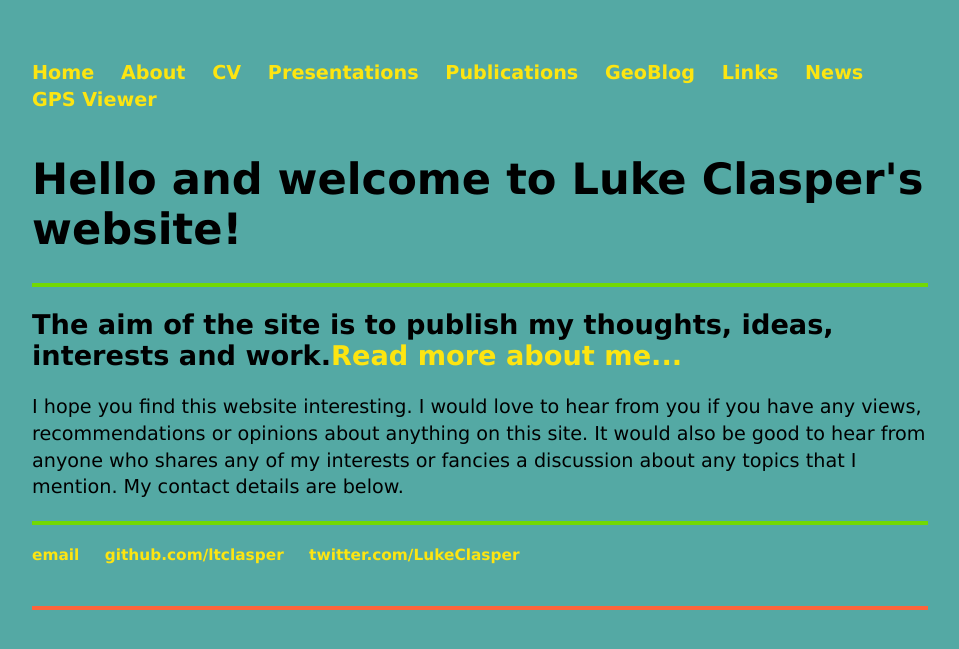
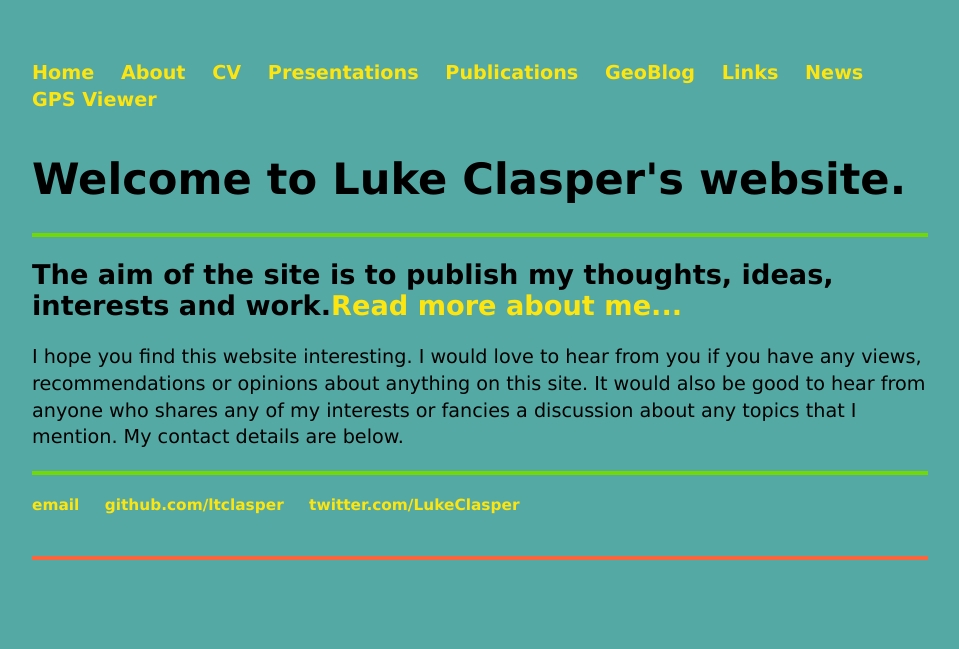
Before and after one commit to ltclasper/ltclasper.github.io, a Jekyll site: the page built from index.html, in a window 1280 px wide. Shown: the top 649 px of the page, without its empty margins (160-1119 px from the left). Built offline with Jekyll 4.4.1, drawn with Linux system fonts in a browser that asks for light colours.

Commit message:
Update index.html

```diff
--- a/index.html
+++ b/index.html
@@ -7,7 +7,7 @@ title: Luke Clasper
 
 
 <div class="blurb">
-	<h1>Hello and welcome to Luke Clasper's website!</h1>
+	<h1>Welcome to Luke Clasper's website.</h1>
 
 	<hr>
 
```
